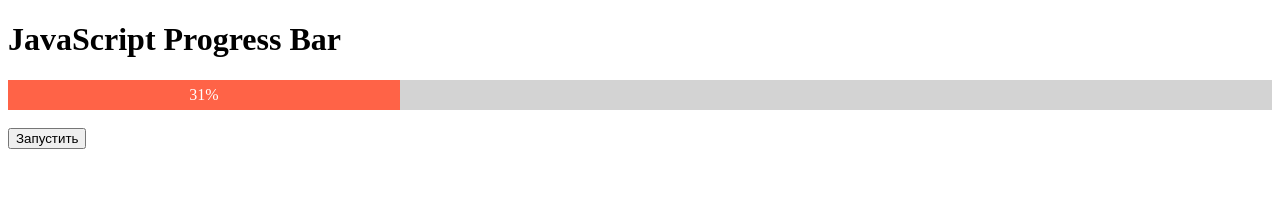
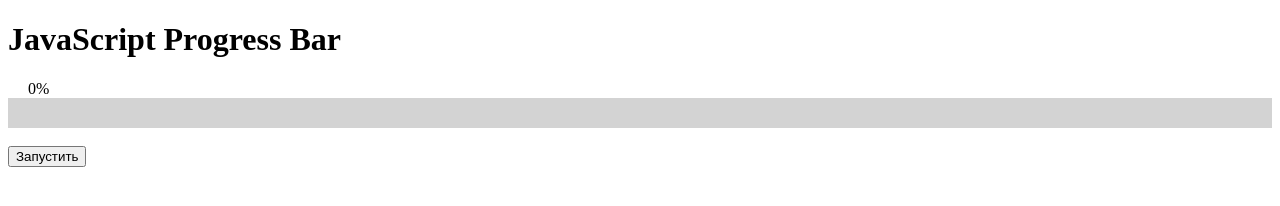
Before and after one commit to mikbrazh/progressBar, a plain HTML site: page progress.html in a window 1280 px wide. Both pictures are taken after a click on the button "Запустить". Drawn offline with Linux system fonts and the light colour scheme.

Commit message:
progress

```diff
--- a/progress.html
+++ b/progress.html
@@ -6,13 +6,20 @@
     <meta name="viewport" content="width=device-width, initial-scale=1.0">
     <title>Document</title>
     <style>
-    #myProgress {
+        .quiz-progress-bar {
             width: 100%;
+        }
+
+        .quiz-progress-bar__value {
+            padding: 0 20px;
+        }
+
+        .quiz-progress-bar__bar {
             background-color: lightgrey;
         }
 
-    #myBar {
-        width: 10%;
+        .quiz-progress-bar__progress {
+            width: 0%;
             height: 30px;
             background-color: tomato;
             text-align: center;
@@ -24,33 +31,38 @@
 
 <body>
     <h1>JavaScript Progress Bar</h1>
-    <div id="myProgress">
-        <div id="myBar">10%</div>
+    <div class="quiz-progress-bar">
+        <div class="quiz-progress-bar__value">0%</div>
+        <div class="quiz-progress-bar__bar">
+            <div class="quiz-progress-bar__progress"></div>
+        </div>
     </div>
     <br>
+
+
     <button onclick="move()">Запустить</button>
+
+
     <script>
-    // var i = 0;
-
-    // let obj = [{
-    //     number: 1,
-    // },
-    // {
-    //     number: 2,
-    // },
-    // {
-    //     number: 3,
-    // },
-    //     {
-    //     number: 4,
-    // },
-    //     {
-    //     number: 5,
-    // }, ]
+        const quizData = [{
+            number: 1,
+        },
+        {
+            number: 2,
+        },
+        {
+            number: 3,
+        },
+        {
+            number: 4,
+        },
+        {
+            number: 5,
+        },]
 
 
         // function getStopPoint() {
-    // 	let = questionsNumber = obj[obj.length - 1].number;
+        // 	let = questionsNumber = quizData[quizData.length - 1].number;
 
         // 	let stopPoint = 100 / questionsNumber;
 
@@ -62,27 +74,29 @@
 
         function move() {
 
-    	console.log(state);
-        // if (i == 0) {
-            // i = 1;
-            var elem = document.getElementById("myBar");
+            // console.log(state);
+            var elem = document.querySelector(".quiz-progress-bar__value");
+            var elem2 = document.querySelector(".quiz-progress-bar__progress");
             var width = 10;
             var id = setInterval(frame, 10);
 
             function frame() {
                 if (width >= 100) {
                     clearInterval(id);
-                    // i = 0;
                 } else {
-                    width =+ state;
-                    elem.style.width = width + "%";
+
+                    // if ()
+                    width = + state;
+                    // width++;
                     elem.innerHTML = width + "%";
+                    elem2.style.width = width + "%";
+                    console.log(width);
+
+                // }
+            }
+            state = state + 1;
 
         }
-            }
-                    state = state + 1;
-        }
-    // }
     </script>
 </body>
 
```
Lines whose indentation alone changed are shown as unchanged.
